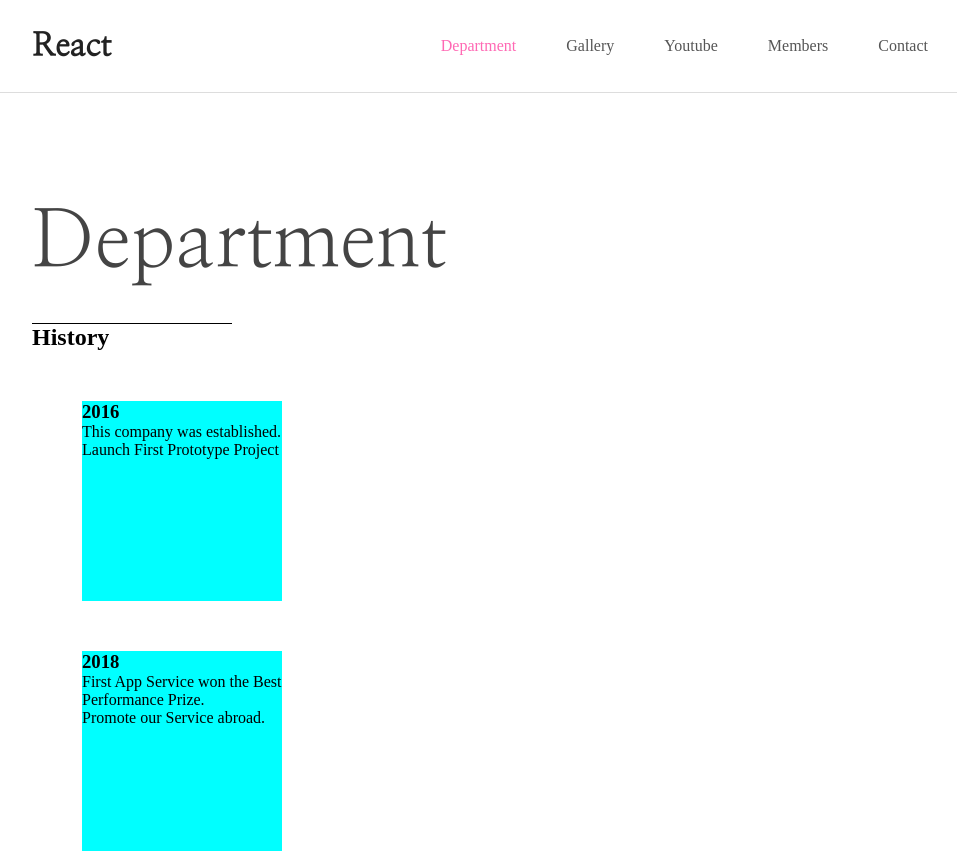
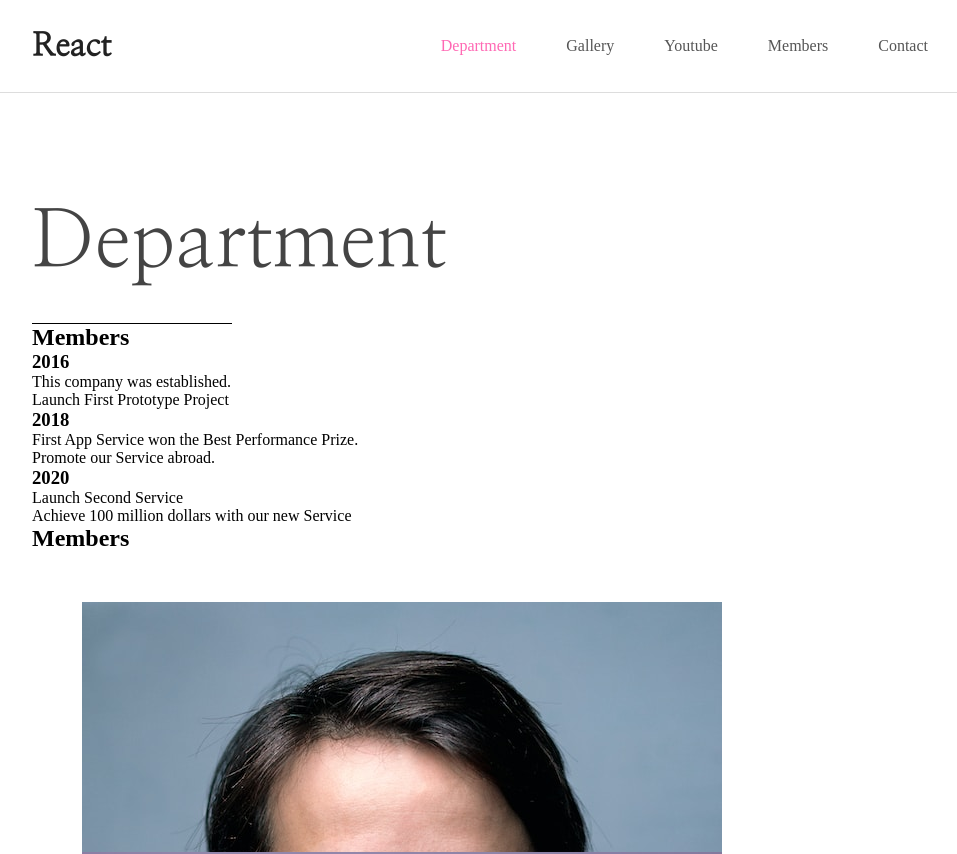
Before and after one commit to yul-dev-k/learning-react, a React (Create React App) app: page /department in a window 1280 px wide. Shown: the top 854 px of the page, without its empty margins (160-1117 px from the left). Built offline with nearby package versions, Linux system fonts and the light colour scheme.

Commit message:
복잡한 구조의 JSON 데이터 렌더링 처리

```diff
--- a/src/components/sub/department/Department.jsx
+++ b/src/components/sub/department/Department.jsx
@@ -1,4 +1,4 @@
-import { useEffect, useState } from "react";
+import React, { useEffect, useState } from "react";
 import Layout from "../../common/layout/Layout";
 import "./Department.scss";
 import { useFetch } from "../../../hooks/useFetch";
@@ -23,23 +23,24 @@ export default function Department() {
   const fetchData = useFetch();
 
   useEffect(() => {
-    fetchData(`${path}/DB/department.json`, setDepartment, setTitle);
-  }, []);
-  useEffect(() => {
-    fetchData(`${path}/DB/history.json`, setHistory, setTitle);
+    fetchData(`${path}/DB/department.json`, setDepartment, setTitle); // useEffect를 두 번 써줘야하는 줄 알았는데 한 번만 써주고 hook 호출하면 되는 것이었음. 어처피 초기 마운트 이후에 hook을 호출하면 되니까 당연한거임.
+    fetchData(`${path}/DB/history.json`, setHistory);
   }, []);
 
   return (
     <Layout title={"Department"}>
       <section id="historyBox">
         <h2>{Title.charAt(0).toUpperCase() + Title.slice(1)}</h2>
-        {History.map((el) => (
-          <article>
+        {History.map((el, idx) => (
+          // 프래그먼트에 key 값을 주기 위해선 React.Fragment라는 컴포넌트로 바꾸어주면됨.
+          <React.Fragment key={idx}>
             <h3>{Object.keys(el)}</h3>
             <ul>
-              {Object.values(el).map((txt) => txt.map((el) => <li>{el}</li>))}
+              {Object.values(el)[0].map((txt, idx) => (
+                <li key={idx}>{txt}</li>
+              ))}
             </ul>
-          </article>
+          </React.Fragment>
         ))}
       </section>
 
```
